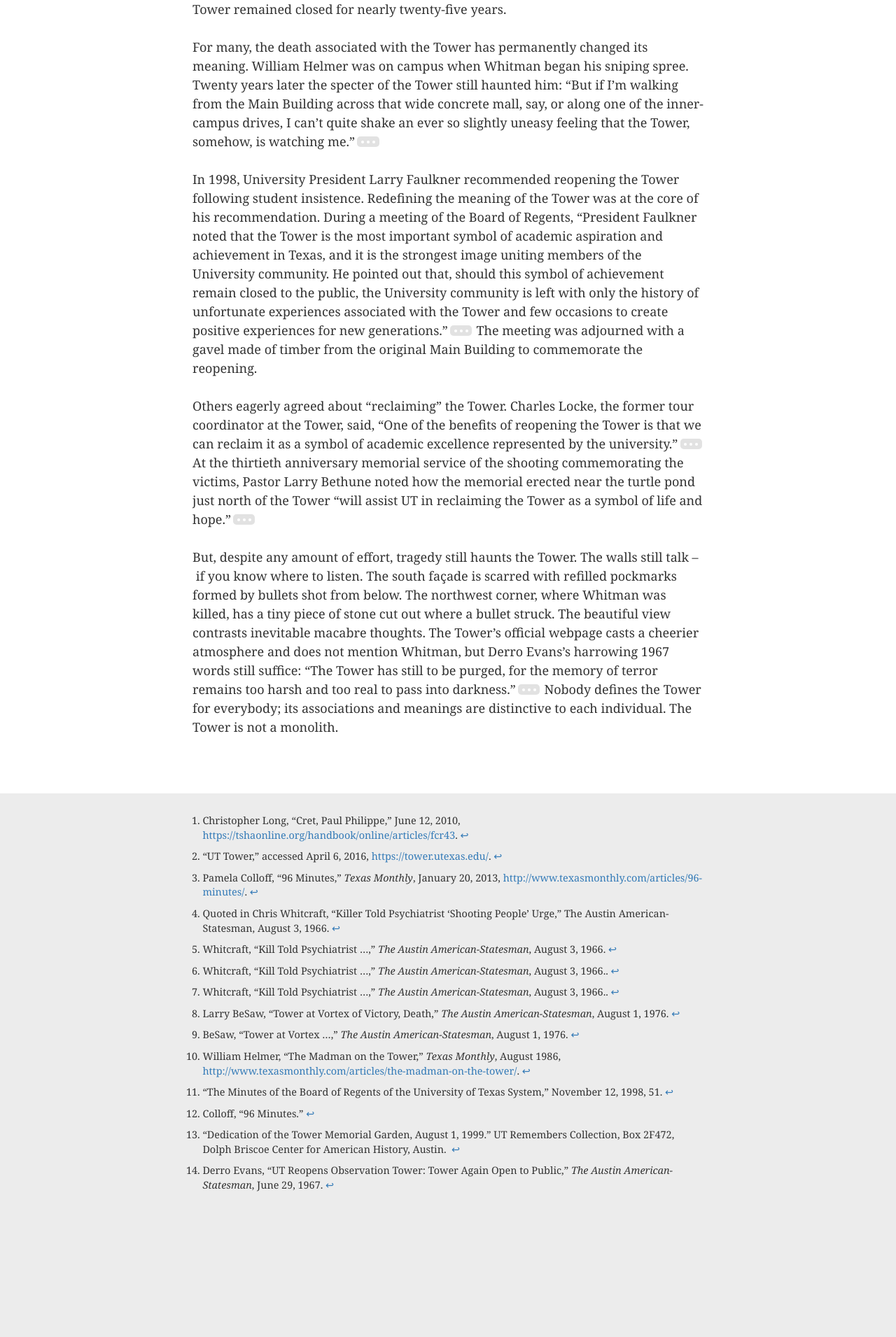
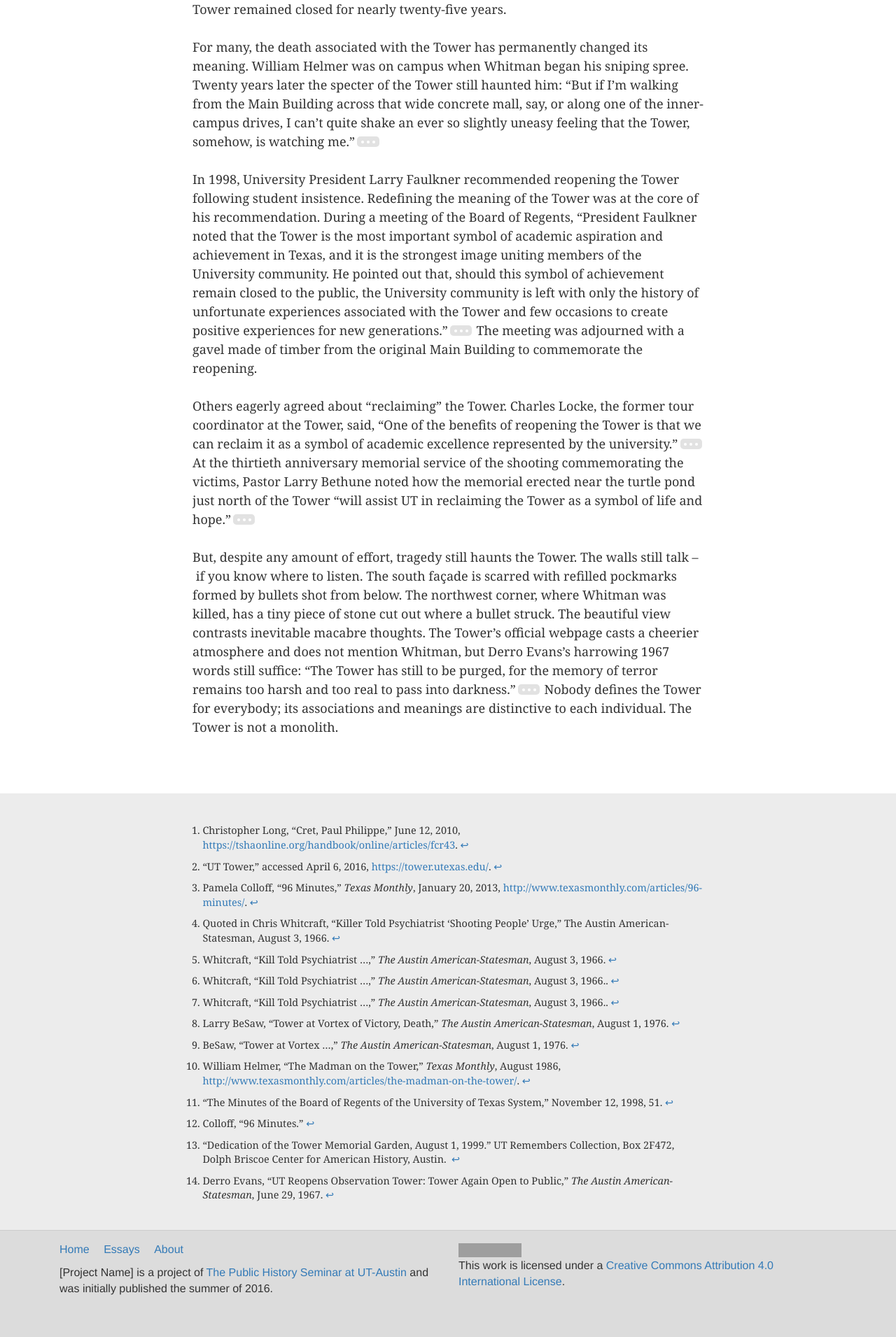
Before and after one commit to utexas-public-history/tower, a Jekyll site: the page built from _posts/2016-05-01-lisle-specter-of-the-tower.md, in a window 1280 px wide. Shown: the part 1318-3229 px from the top of the page at 70% size. Built offline with Jekyll 4.4.1, drawn with Linux system fonts in a browser that asks for light colours; before the commit the page ends 3051 px from its top, so only the background shows below that; grey boxes are pictures that could not be loaded.

Commit message:
Roughed out footer layout

```diff
--- a/_config.yml
+++ b/_config.yml
@@ -1,5 +1,5 @@
 # Site settings
-title: Tower
+title: '[Project Name]'
 description: >
   TK Site Description
 baseurl: ""
--- a/_includes/footer.html
+++ b/_includes/footer.html
@@ -0,0 +1,19 @@
+<div class="footer bar">
+  <div class="container">
+    <div class="col-xs-12 col-md-6">
+      <nav>
+        <ul class="links">
+          <li><a href="/">Home</a></li>
+          <li><a href="/essays">Essays</a></li>
+          <li><a href="/about">About</a></li>
+        </ul>
+      </nav>
+      <p>
+        {{ site.title }} is a project of <a href="https://github.com/utexas-public-history">The Public History Seminar at UT-Austin</a> and was initially published the summer of 2016.
+      </p>
+    </div>
+    <div class="col-xs-12 col-md-6">
+      <a rel="license" href="http://creativecommons.org/licenses/by/4.0/"><img alt="Creative Commons License" style="border-width:0" src="https://i.creativecommons.org/l/by/4.0/88x31.png" /></a><br />This work is licensed under a <a rel="license" href="http://creativecommons.org/licenses/by/4.0/">Creative Commons Attribution 4.0 International License</a>.
+    </div>
+  </div>
+</div>
--- a/_sass/article.scss
+++ b/_sass/article.scss
@@ -113,10 +113,16 @@ header {
   @include serif-font-stack;
 
   font-size: .9em;
-  margin: 2em auto;
+  margin: 2em auto 0 auto;
+  padding: 2em 0;
 
   ol {
-    padding-left: 1em;
+    margin-bottom: 0;
+    padding: {
+      top: 1em;
+      bottom: 2em;
+      left: 1em;
+    }
   }
 }
 
--- a/_sass/base.scss
+++ b/_sass/base.scss
@@ -13,7 +13,7 @@ html {
 }
 
 body {
-  background-color: $lowlightBackground;
+  background-color: $footerBackground;
   font-size: 1rem;
 }
 
@@ -38,6 +38,34 @@ img {
     box-shadow: 0 1px 4px rgba(0, 0, 0, 0.25);
     z-index: 100;
   }
+
+  &.footer {
+    background-color: $footerBackground;
+    border: {
+      color: $interfaceStroke;
+      style: solid;
+      width: 1px 0 0 0;
+    }
+    padding: 1em 0 3em 0;
+
+    nav ul.links {
+      list-style-type: none;
+      padding: 0;
+
+      li {
+        display: inline-block;
+        margin-right: 1em;
+
+        &:last-child {
+          margin-right: 0;
+        }
+      }
+    }
+  }
+}
+
+article {
+  background-color: $lowlightBackground;
 }
 
 .header {
--- a/_sass/variables.scss
+++ b/_sass/variables.scss
@@ -1,6 +1,7 @@
 // Colors
 $interfaceStroke: #ccc;
 $lowlightBackground: #ececec;
+$footerBackground: #dcdcdc;
 
 // Screen sizes for Bootstrap
 // Reference:
```
